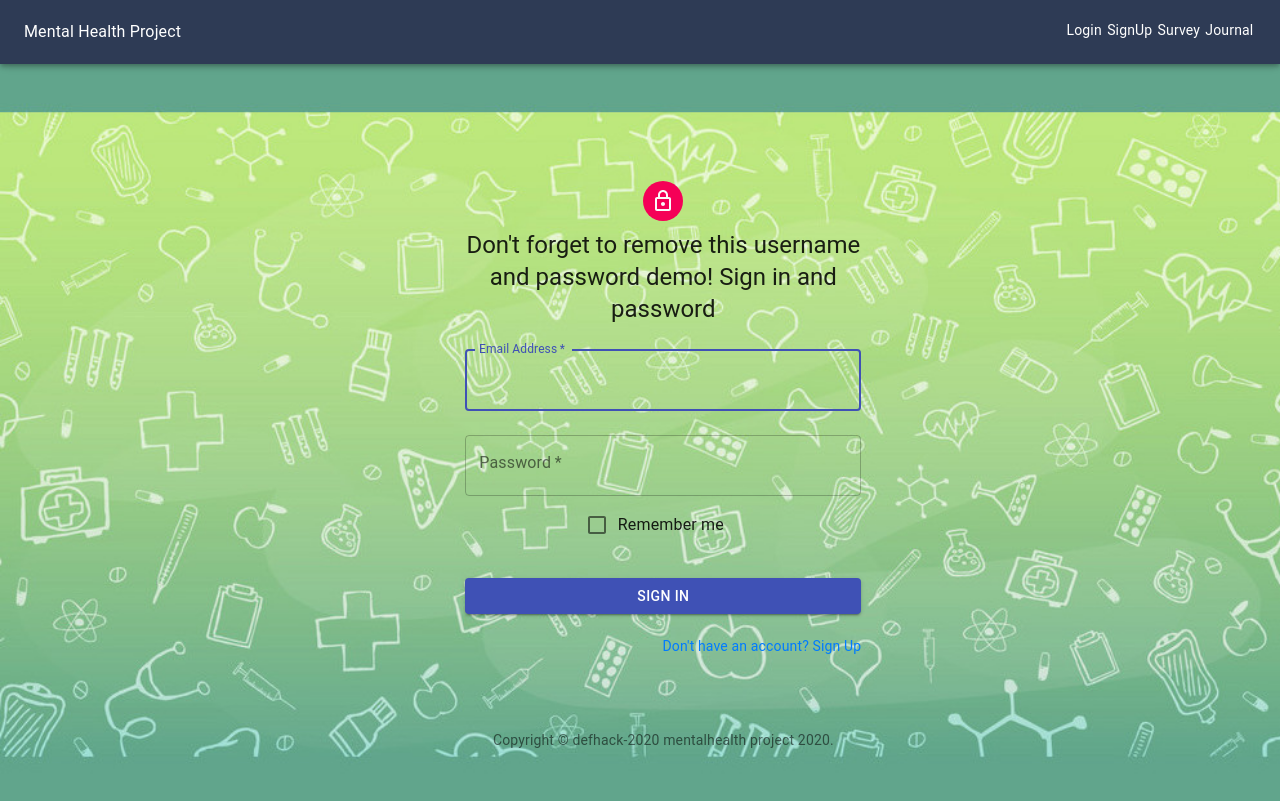
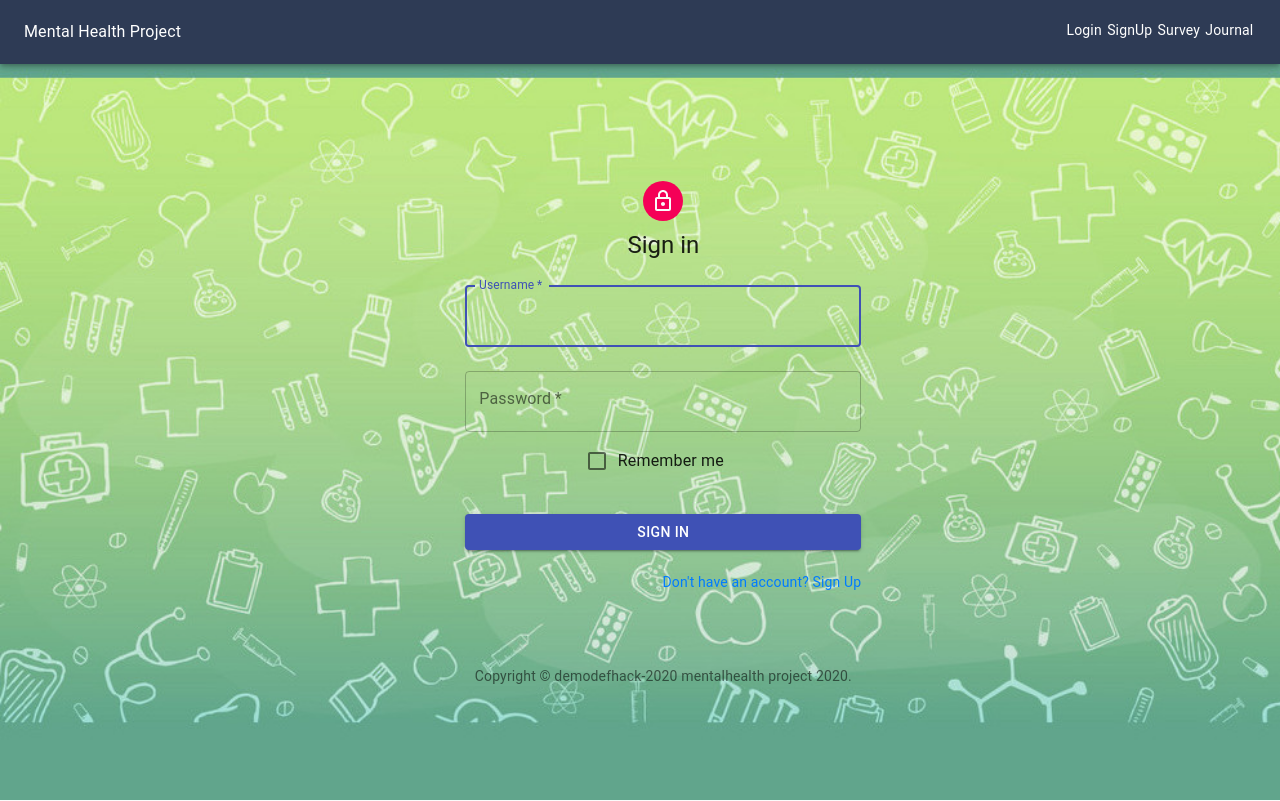
Before and after one commit to XiaoleZ/defhack-2020, a React (Create React App) app: page /signin in a window 1280 px wide. Built offline with nearby package versions, Linux system fonts and the light colour scheme.

Commit message:
user now gets stored on sign in

```diff
--- a/src/components/SignIn.js
+++ b/src/components/SignIn.js
@@ -14,11 +14,12 @@ import { makeStyles } from "@material-ui/core/styles";
 import Container from "@material-ui/core/Container";
 import { NavLink } from "react-router-dom";
 import axios from "axios";
+import {LOCAL_STORAGE_USER} from "../constants";
 
 function Copyright() {
   return (
     <Typography variant="body2" color="textSecondary" align="center">
-      {"Copyright © "}
+      {"Copyright © "}demo
       <Link color="inherit" href="https://github.com/XiaoleZ/defhack-2020">
         defhack-2020 mentalhealth project
       </Link>{" "}
@@ -48,20 +49,20 @@ const useStyles = makeStyles((theme) => ({
   },
 }));
 
-function submit(email, password) {
+function submit(username, password) {
   axios
     .post("/login", {
-      email: email,
+      username: username,
       password: password,
     })
     .then(function (response) {
       console.log(response);
-      //localStorage
+      localStorage.setItem(LOCAL_STORAGE_USER, JSON.stringify(response.data));
     });
 }
 
 export default function SignIn() {
-  const [email, setEmail] = useState("");
+  const [username, setUsername] = useState("");
 
   const [password, setPassword] = useState("");
 
@@ -75,8 +76,7 @@ export default function SignIn() {
           <LockOutlinedIcon />
         </Avatar>
         <Typography component="h1" variant="h5">
-          Don't forget to remove this username and password demo! Sign in{" "}
-          {email} and password {password}
+          Sign in
         </Typography>
         <form className={classes.form} noValidate>
           <TextField
@@ -84,12 +84,12 @@ export default function SignIn() {
             margin="normal"
             required
             fullWidth
-            id="email"
-            label="Email Address"
-            name="email"
-            autoComplete="email"
+            id="username"
+            label="Username"
+            name="username"
+            autoComplete="username"
             autoFocus
-            onChange={(e) => setEmail(e.target.value)}
+            onChange={(e) => setUsername(e.target.value)}
           />
           <TextField
             variant="outlined"
@@ -114,10 +114,9 @@ export default function SignIn() {
             color="primary"
             className={classes.submit}
             onClick={(e) => {
-              submit(email, password);
-              e.preventDefault();
-              console.log(email, password);
-            }}
+              submit(username, password);
+              e.preventDefault();}
+            }
           >
             Sign In
           </Button>
--- /dev/null
+++ b/src/constants.js
@@ -0,0 +1 @@
+export let LOCAL_STORAGE_USER = 'user';
```
Also changed, not shown: 1 other file (tests, documents, lock files or other folders).
